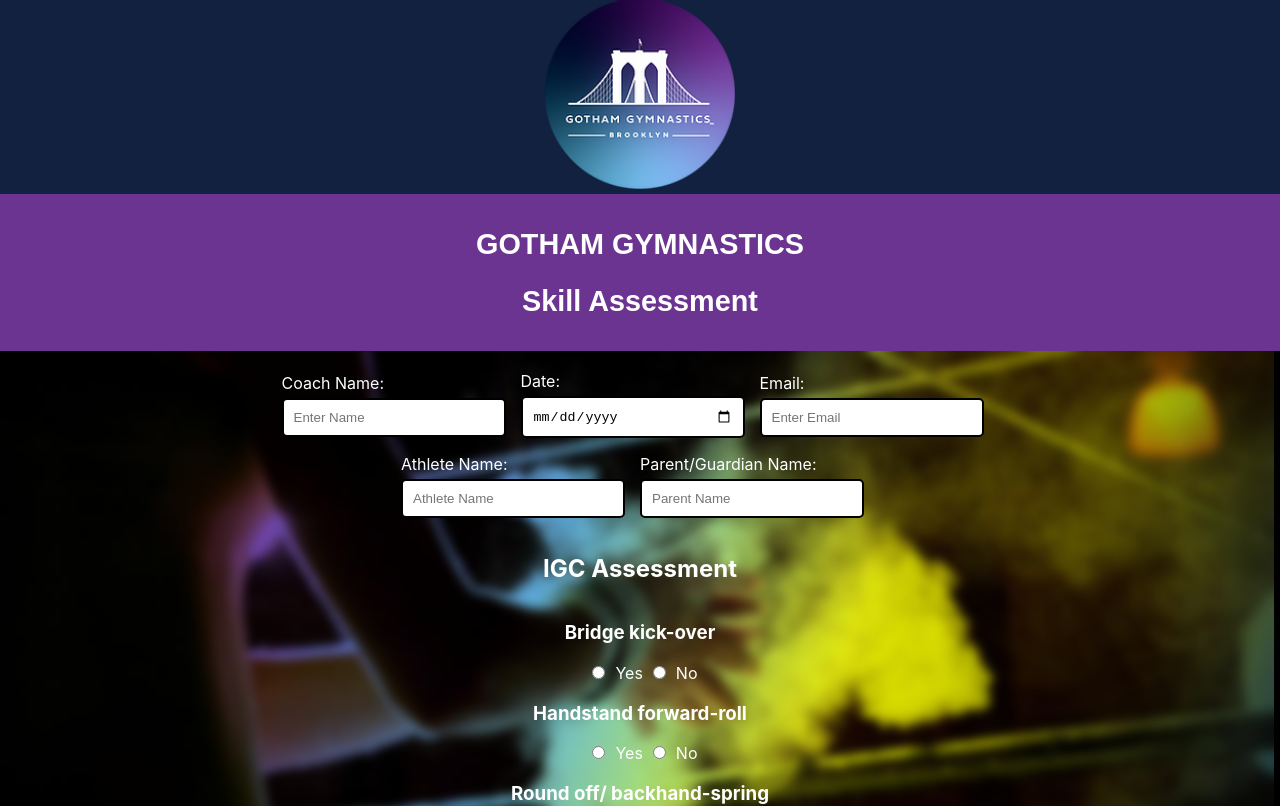
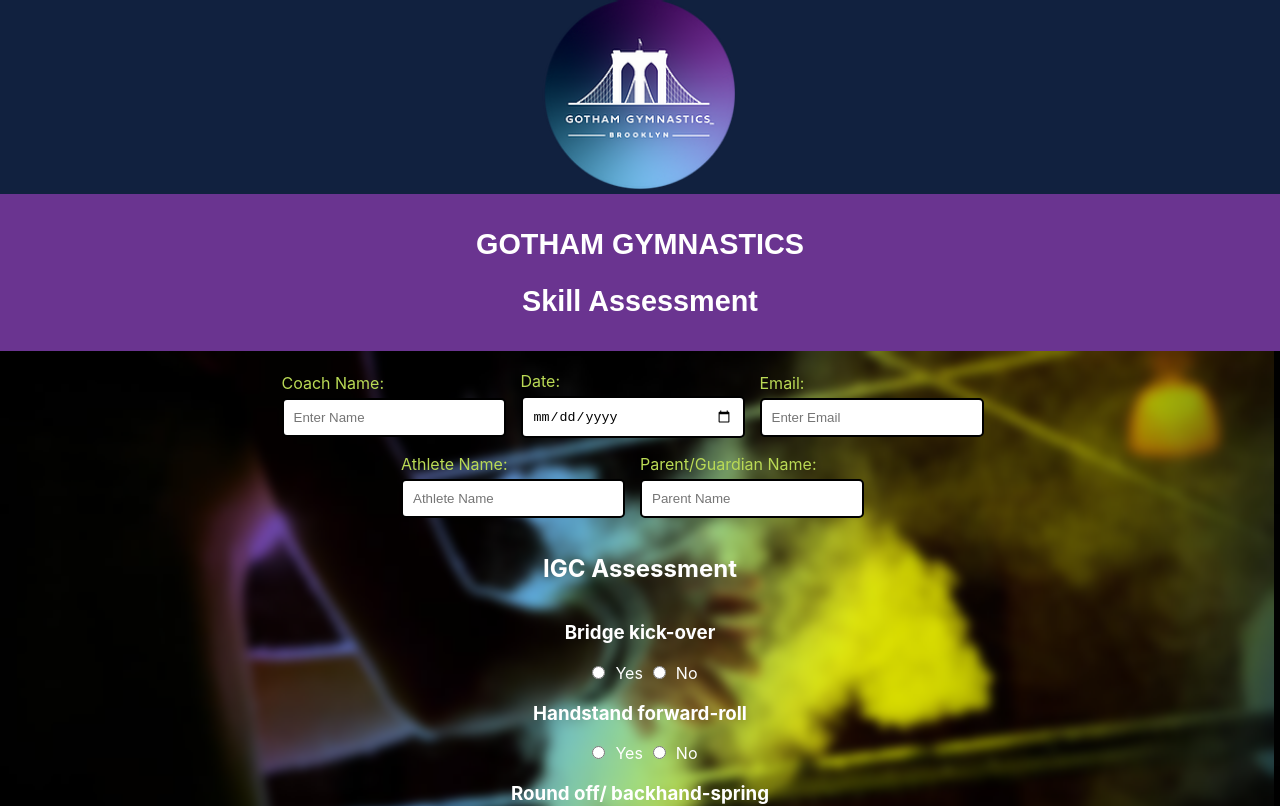
Before and after one commit to physixpro/gotham-frontend, a React (Create React App) app: page / in a window 1280 px wide. Shown: the top 806 px of the page. Built offline with nearby package versions, Linux system fonts and the light colour scheme.

Commit message:
added green color to ipad mini

```diff
--- a/src/components/RegistrationForm.css
+++ b/src/components/RegistrationForm.css
@@ -34,7 +34,7 @@
 }
 
 .form-label{
-    color:white;
+    color:#BADA55;
     display:block;
 text-align: left;
 }
```
